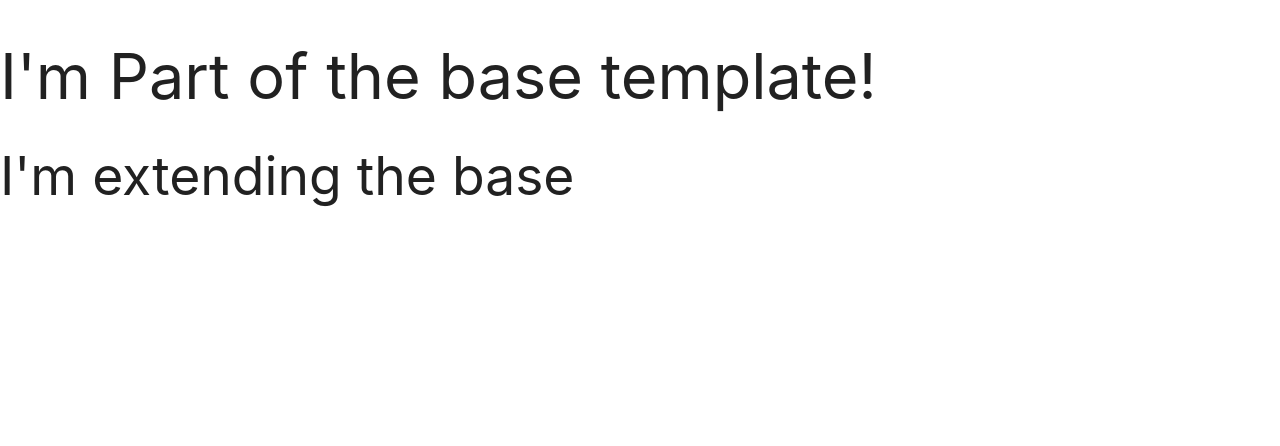
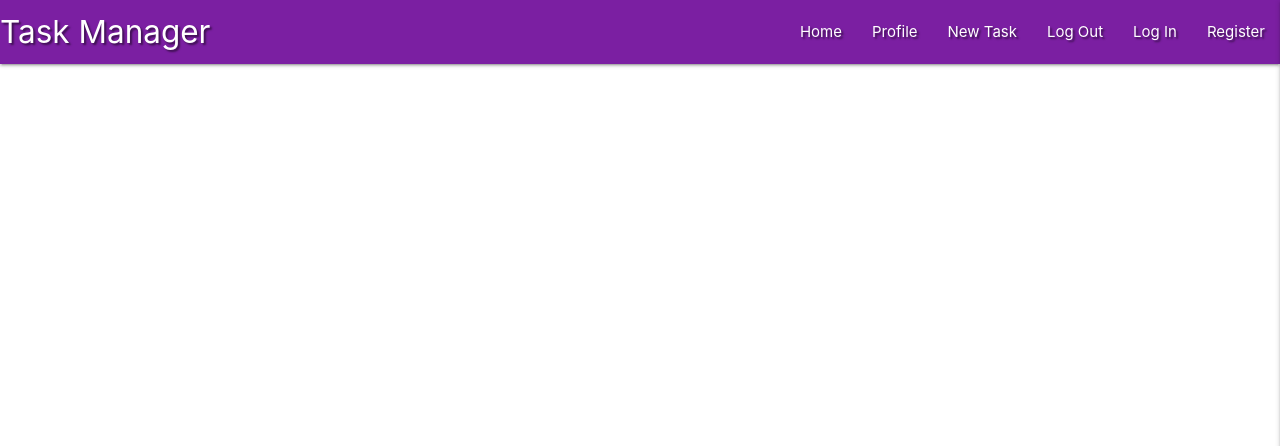
Before and after one commit to tomod24/B2R, a Flask app: page / in a window 1280 px wide. Shown: the top 446 px of the page. Run offline with Flask 2, Linux system fonts and the light colour scheme; data that the repository does not hold is empty; some libraries are stand-ins or nearby versions.

Commit message:
Materialize navbar and sidebar

```diff
--- a/static/css/style.css
+++ b/static/css/style.css
@@ -0,0 +1,3 @@
+.text-shadow {
+    text-shadow: 2px 2px 2px rgba(0, 0, 0, 0.5);
+}
--- a/static/js/script.js
+++ b/static/js/script.js
@@ -0,0 +1,3 @@
+  $(document).ready(function(){
+    $(".sidenav").sidenav({edge: "right"});
+  });
--- a/templates/base.html
+++ b/templates/base.html
@@ -13,7 +13,36 @@
 </head>
 <body>
 
-<h1>I'm Part of the base template!</h1>
+    <header>
+    <!-- top navbar-->
+        <nav class="nav-extended text-shadow purple darken-2">
+            <div class="nav-wrapper">
+            <a href="{{ url_for('get_tasks') }}" class="brand-logo">Task Manager</a>
+            <a href="#" data-target="mobile-demo" class="sidenav-trigger right"><i class="fas fa-bars"></i></a>
+            <ul class="right hide-on-med-and-down">
+                <li><a href="#">Home</a></li>
+                <li><a href="#">Profile</a></li>
+                <li><a href="#">New Task</a></li>
+                <li><a href="#">Log Out</a></li>
+                <li><a href="#">Log In</a></li>
+                <li><a href="#">Register</a></li>
+            </ul>
+            </div>
+        </nav>
+
+        <!-- mobile sidenav -->
+		<ul class="sidenav" id="mobile-demo">
+            <li><h4 class="center-align light-green-text text-darken 4">Task Manager</h4></li>
+            <li><a href="{{ url_for('get_tasks') }}">Home</a></li>
+            <li><a href="#">Profile</a></li>
+            <li><a href="#">New Task</a></li>
+            <li><a href="#">Manage Categories</a></li>
+            <li><a href="#">Log Out</a></li>
+            <li><a href="#">Log In</a></li>
+            <li><a href="#">Register</a></li>
+		</ul>
+	</header>
+
     {% block content %}
     {% endblock %}
 
--- a/templates/tasks.html
+++ b/templates/tasks.html
@@ -1,7 +1,6 @@
 {% extends "base.html" %}
 {% block content %}
 
-    <h2>I'm extending the base </h2>
 
     {% for task in tasks %}
         {{ task.task_name }}<br>
```
